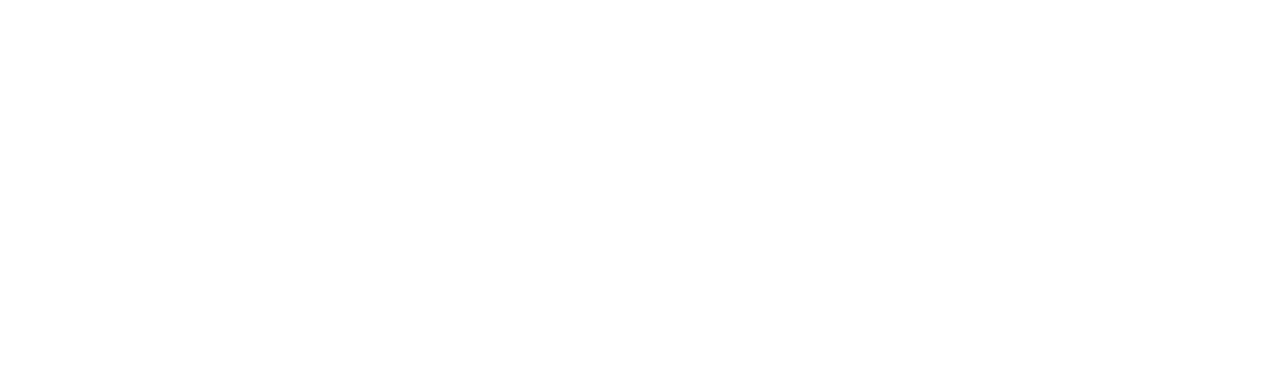
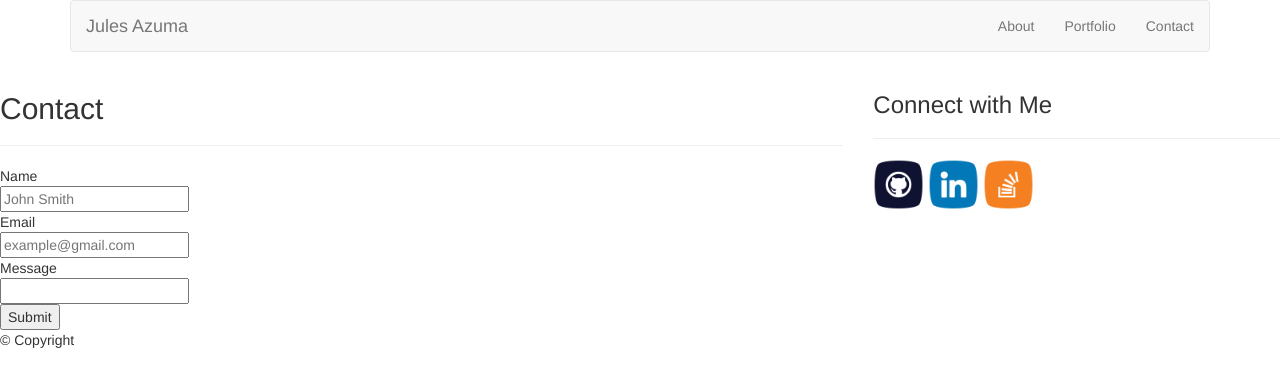
Before and after one commit to julesazuma/Bootstrap-Portfolio, a plain HTML site: page contact.html in a window 1280 px wide. Drawn offline with nearby package versions, Linux system fonts and the light colour scheme; files whose address does not match are found by name.

Commit message:
finished basic layout for contacts page

```diff
--- a/contact.html
+++ b/contact.html
@@ -0,0 +1,93 @@
+<!DOCTYPE html>
+<html>
+<head>
+    <meta charset="utf-8" />
+
+
+    <meta name="viewport" content="width=device-width, initial-scale=1">
+
+    <title>Bootstrap Portfolio | Jules Azuma</title>
+
+    <link rel="icon" type="image/jpg" href=“favicon”>
+
+
+
+    <link rel="stylesheet" href="https://maxcdn.bootstrapcdn.com/bootstrap/3.3.7/css/bootstrap.min.css">
+
+    <link rel="stylesheet" type="text/css" href="assets/style.css">
+
+    <script src="https://ajax.googleapis.com/ajax/libs/jquery/3.2.0/jquery.min.js"></script>
+    <script src="https://maxcdn.bootstrapcdn.com/bootstrap/3.3.7/js/bootstrap.min.js"></script>
+</head>
+<body>
+
+    <div class="container">
+
+        <nav class="navbar navbar-default">
+
+            <div class="navbar-header">
+              <button type="button" class="navbar-toggle collapsed" data-toggle="collapse" data-target="#bs-example-navbar-collapse-1" aria-expanded="false">
+                <span class="sr-only">Toggle navigation</span>
+                <span class="icon-bar"></span>
+                <span class="icon-bar"></span>
+                <span class="icon-bar"></span>
+              </button>
+              <div class="navbar-brand">Jules Azuma</div>
+            </div>
+
+
+            <div class="collapse navbar-collapse" id="bs-example-navbar-collapse-1">
+              <ul class="nav navbar-nav navbar-right">
+                <li><a href="index.html">About</a></li>
+                <li><a href="portfolio.html">Portfolio</a></li>
+                <li><a href="contact.html">Contact</a></li>
+
+              </ul>
+            </div>
+          </div>
+        </nav>
+
+        <div class="row">
+            <div class="col-sm-8" id="contact">
+                <h2>Contact</h2>
+                <hr>
+                <form action="#">
+                    <span>Name</span><br>
+                    <input id="name" type="text" name="name" placeholder="John Smith">
+                    <br>
+                    <span>Email</span><br>
+                    <input id="email" type="text" name="email" placeholder="example@gmail.com">
+                    <br>
+                    <span>Message</span><br>
+                    <input id="message" type="text">
+                    <br>
+                    <input id="submit" type="submit" value="Submit">
+                </form>
+            </div>
+
+            <div class="col-sm-4" id="connect">
+                <h3>Connect with Me</h3>
+
+                <hr>
+
+                <a href="https://github.com/julesazuma" target="_blank"><img src="/Users/julesazuma/Documents/Bootstrap-Portfolio/assets/images/if_social_media-13_3456205.png" height="51"/>
+                </a>
+
+                <a href="https://www.linkedin.com/in/jules-azuma-b09aa0166/" target="_blank"><img src="/Users/julesazuma/Documents/Bootstrap-Portfolio/assets/images/if_social_media-18_3456200.png" height="51"/>
+                </a>
+
+                <a href="https://stackoverflow.com/users/10024295/jules-azuma" target="_blank"><img src="/Users/julesazuma/Documents/Bootstrap-Portfolio/assets/images/if_social_media-32_3456186.png" height="51"/>
+                </a>
+
+            </div>
+        </div>
+
+        <div class="row">
+            <div class="col-md-12" id="footer">&copy; Copyright</div>
+        </div>
+
+
+    </div>
+
+</body>
+</html>
```
Also changed, not shown: index.html (+1 -1 lines), portfolio.html (+1 -1 lines).
